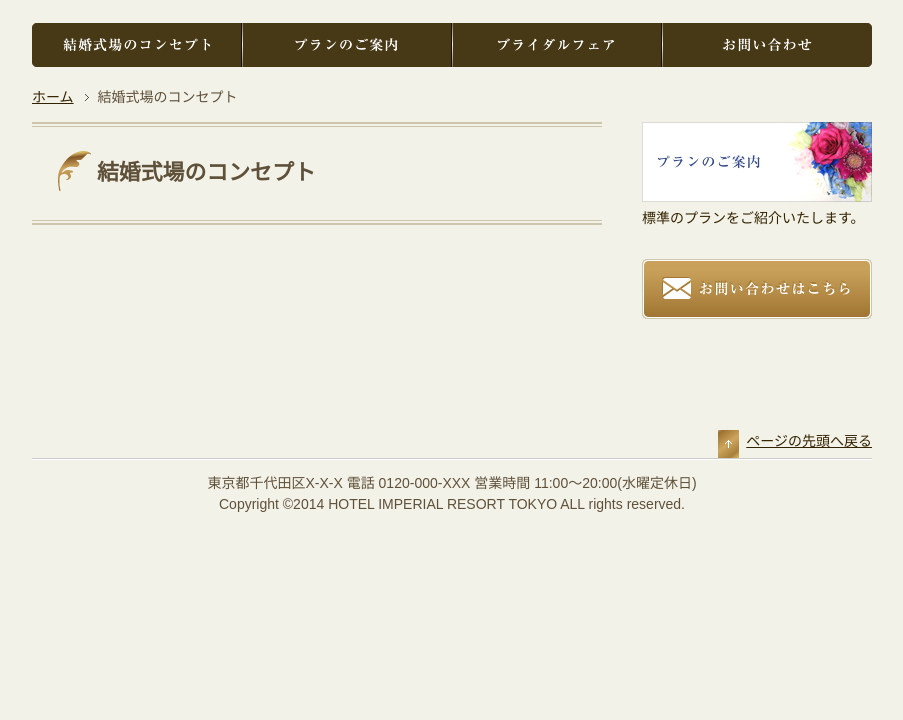
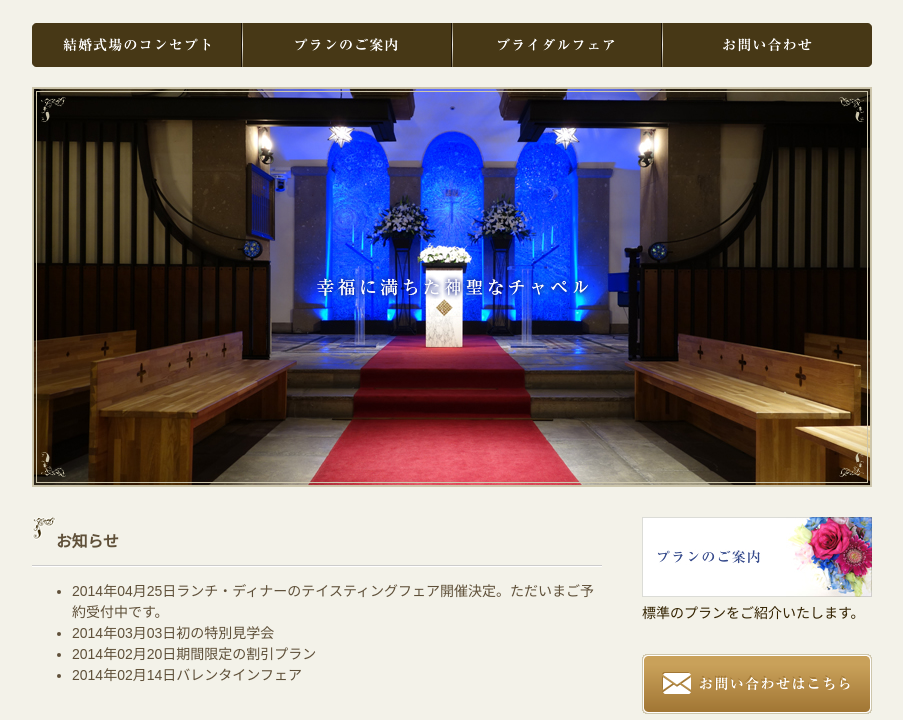
Before and after one commit to kusaba-a/kusaba-a.github.io, a plain HTML site: page index.html in a window 1280 px wide. Shown: the part 80-800 px from the top of the page, without its empty margins (188-1091 px from the left). Drawn offline with Linux system fonts and the light colour scheme.

Commit message:
index.htmlが完成っぽい

```diff
--- a/index.html
+++ b/index.html
@@ -2,7 +2,7 @@
 <html lang="ja">
   <head>
     <meta charset= "UTF-8">
-    <title>結婚式場のコンセプト - HOTEL IMPERIAL RESORT TOKYO</title>
+    <title>HOTEL IMPERIAL RESORT TOKYO</title>
     <link rel="stylesheet" href="css/style.css">
   </head>
 
@@ -18,17 +18,24 @@
       <li id="nav_contact"><a href="contact.html">お問い合わせ</a></li>
       </ul>
     </nav>
-    <div id="breadcrumb">
+    <div id="graphic">
       <ul>
-        <li><a href="index.html">ホーム</a></li>
-        <li>結婚式場のコンセプト</li>
+        <li class="now"><img src="images/slide1.jpg" alt="こだわりの空間で心地よいひと時を"class="image1"></li>
+        <li><img src="images/slide2.jpg" alt="幸福に満ちた神聖なチャペル"class="image2"></li>
+        <li><img src="images/slide3.jpg"alt="「ありがとう」の気持ちが伝わるウェディング"class="image3"></li>
       </ul>
     </div>
     <div id="contents">
       <div id="main">
-        <article>
-          <h1>結婚式場のコンセプト</h1>
-        </article>
+        <section>
+          <h2>お知らせ</h2>
+          <ul>
+            <li><time datetime="2014-04-25">2014年04月25日</time>ランチ・ディナーのテイスティングフェア開催決定。ただいまご予約受付中です。</li>
+            <li><time datetime="2014-03-03">2014年03月03日</time>初の特別見学会</li>
+            <li><time datetime="2014-02-20">2014年02月20日</time>期間限定の割引プラン</li>
+            <li><time datetime="2014-02-14">2014年02月14日</time>バレンタインフェア</li>
+          </ul>
+        </section>
       </div>
       <div id="sub">
         <aside>
@@ -53,5 +60,6 @@
       <address>東京都千代田区X-X-X 電話 0120-000-XXX 営業時間 11:00～20:00(水曜定休日)</address>
       <p id="copyright" ><small>Copyright &copy;2014 HOTEL IMPERIAL RESORT TOKYO ALL rights reserved.</small></p>
     </footer>
+    <script src="js/slideshow.js"></script>
   </body>
 </html>
```
